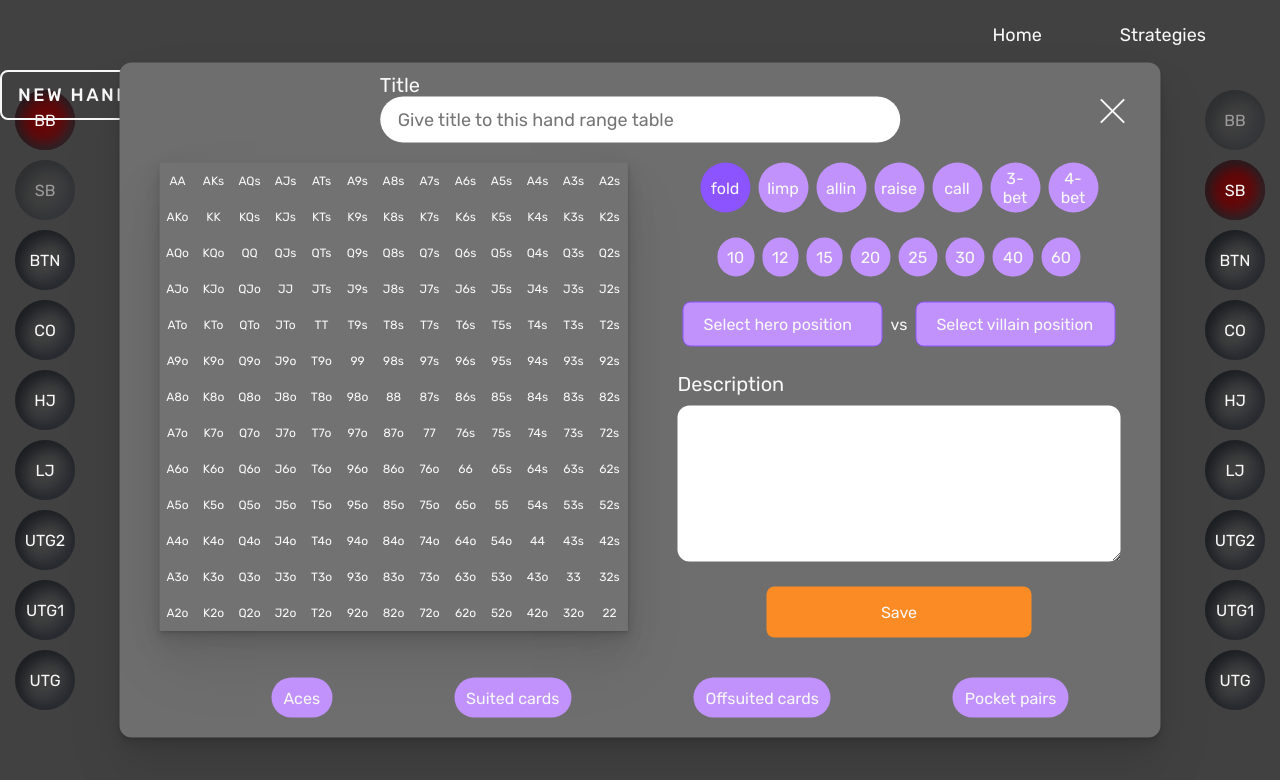
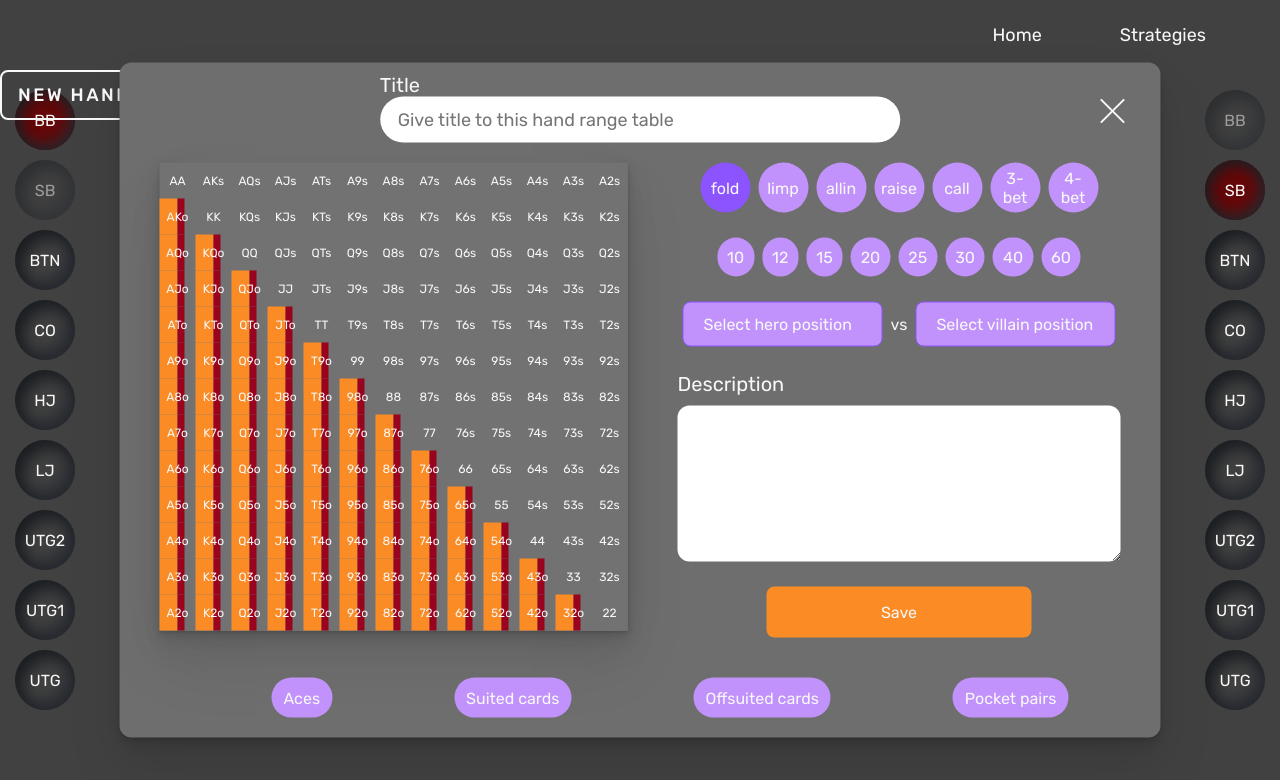
Before and after one commit to MartinsAccount/poker-hand-ranges, a React (Create React App) app in the folder poker-hand-ranges/: page /strategies in a window 1280 px wide. Both pictures are taken after a click on the button "NEW HAND RANGE". Shown: the top 780 px of the page. Built offline with nearby package versions, Linux system fonts and the light colour scheme.

Commit message:
multi actions

```diff
--- a/poker-hand-ranges/src/components/HandRangeTemplate/HandRangeTemplate.module.scss
+++ b/poker-hand-ranges/src/components/HandRangeTemplate/HandRangeTemplate.module.scss
@@ -36,11 +36,28 @@
 
 		.cardCell {
 			@include centering;
-			font-size: 12px;
-			padding: $cellPadding;
+			font-size: 1.2rem;
+			// padding: $cellPadding;
 			width: $cellWidth;
 			height: $cellHeight;
 			cursor: cell;
+			position: relative;
+			justify-content: flex-start;
+
+			.hand {
+				font-size: 1.2rem;
+				display: inline-block;
+				position: absolute;
+				top: 50%;
+				left: 50%;
+				transform: translate(-50%, -50%);
+				z-index: 5;
+			}
+
+			.multiActions {
+				display: inline-flex;
+				justify-self: flex-start;
+			}
 
 			&:hover {
 				// opacity: 0.8;
--- a/poker-hand-ranges/src/components/HandRangeTemplate/HandRangeTemplate.tsx
+++ b/poker-hand-ranges/src/components/HandRangeTemplate/HandRangeTemplate.tsx
@@ -1,6 +1,6 @@
 import { inject, observer } from 'mobx-react';
 import React, { Component } from 'react';
-import { Hand } from '../../models/models';
+import { Hand, MultiAction } from '../../models/models';
 import { MainStore } from '../../stores/MainStore';
 import styles from './HandRangeTemplate.module.scss';
 
@@ -32,28 +32,21 @@ export default class HandRangeTemplate extends Component<IHandRangeTemplateProps
 								onMouseMove={() => MainStore!.changeHandRange(cell)}
 								onClick={() => MainStore!.changeHandRange(cell, true)}
 							>
-								{cell.hand}
+								<p className={styles.hand}>{cell.hand}</p>
+
+								{cell.isMultiActions &&
+									cell.multiActions.map((obj: MultiAction) => (
+										// 36 / (100 / obj.percent)
+										<span
+											className={styles.multiActions}
+											data-action={obj.action}
+											style={{ width: `${36 / (100 / obj.percent)}px`, height: '36px' }}
+										></span>
+									))}
 							</div>
 						))}
 					</div>
 				))}
-				{/* {MainStore!.handRange.map((row: Hand[], index) => (
-					<div key={index} className={styles.row}>
-						{row.map((cell: Hand) => (
-							<div
-								key={cell.hand}
-								className={styles.cardCell}
-								data-action={cell.action}
-								onMouseDown={(e) => MainStore!.isMouseDownToggle(e)}
-								onMouseUp={(e) => MainStore!.isMouseDownToggle(e)}
-								onMouseMove={() => MainStore!.changeHandRange(cell)}
-								onClick={() => MainStore!.changeHandRange(cell, true)}
-							>
-								{cell.hand}
-							</div>
-						))}
-					</div>
-				))} */}
 			</div>
 		);
 	}
--- a/poker-hand-ranges/src/stores/MainStore.ts
+++ b/poker-hand-ranges/src/stores/MainStore.ts
@@ -32,21 +32,30 @@ export class MainStore {
 				if (index === round) {
 					return handRangeRow.push({
 						hand: `${card}${card}`,
-						action: null
+						action: null,
+						isMultiActions: false,
+						multiActions: []
 					});
 				}
 				// offsuit
 				if (index < round) {
 					return handRangeRow.push({
 						hand: `${card}${CARDS[round]}o`,
-						action: null
+						action: null,
+						isMultiActions: true,
+						multiActions: [
+							{ action: 'call', percent: 50 },
+							{ action: 'allin', percent: 20 }
+						]
 					});
 				}
 				// suit
 				if (index > round) {
 					return handRangeRow.push({
 						hand: `${CARDS[round]}${card}s`,
-						action: null
+						action: null,
+						isMultiActions: false,
+						multiActions: []
 					});
 				}
 			});
--- a/poker-hand-ranges/src/theme/_theme.scss
+++ b/poker-hand-ranges/src/theme/_theme.scss
@@ -54,8 +54,8 @@ $shortShadow: 0 1px 1px rgba(0, 0, 0, 0.11), 0 2px 2px rgba(0, 0, 0, 0.11), 0 4p
 	0 6px 8px rgba(0, 0, 0, 0.11), 0 8px 16px rgba(0, 0, 0, 0.11);
 
 //* Table
-$cellWidth: 10px;
-$cellHeight: 10px;
+$cellWidth: 36px;
+$cellHeight: 36px;
 $cellPadding: 18px;
 
 //* Mixins
```
Also changed, not shown: poker-hand-ranges/src/models/models.ts (+11 -4 lines).
